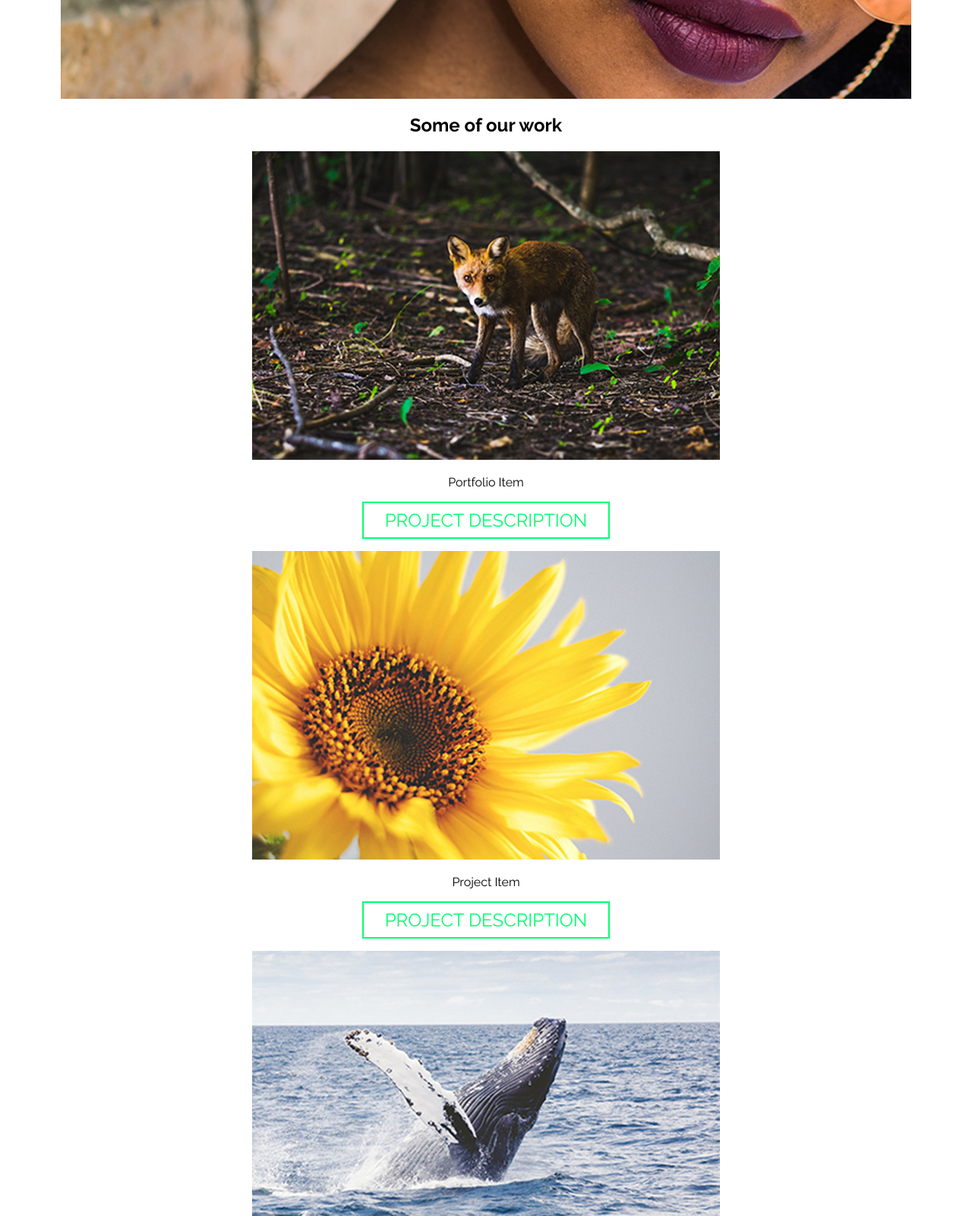
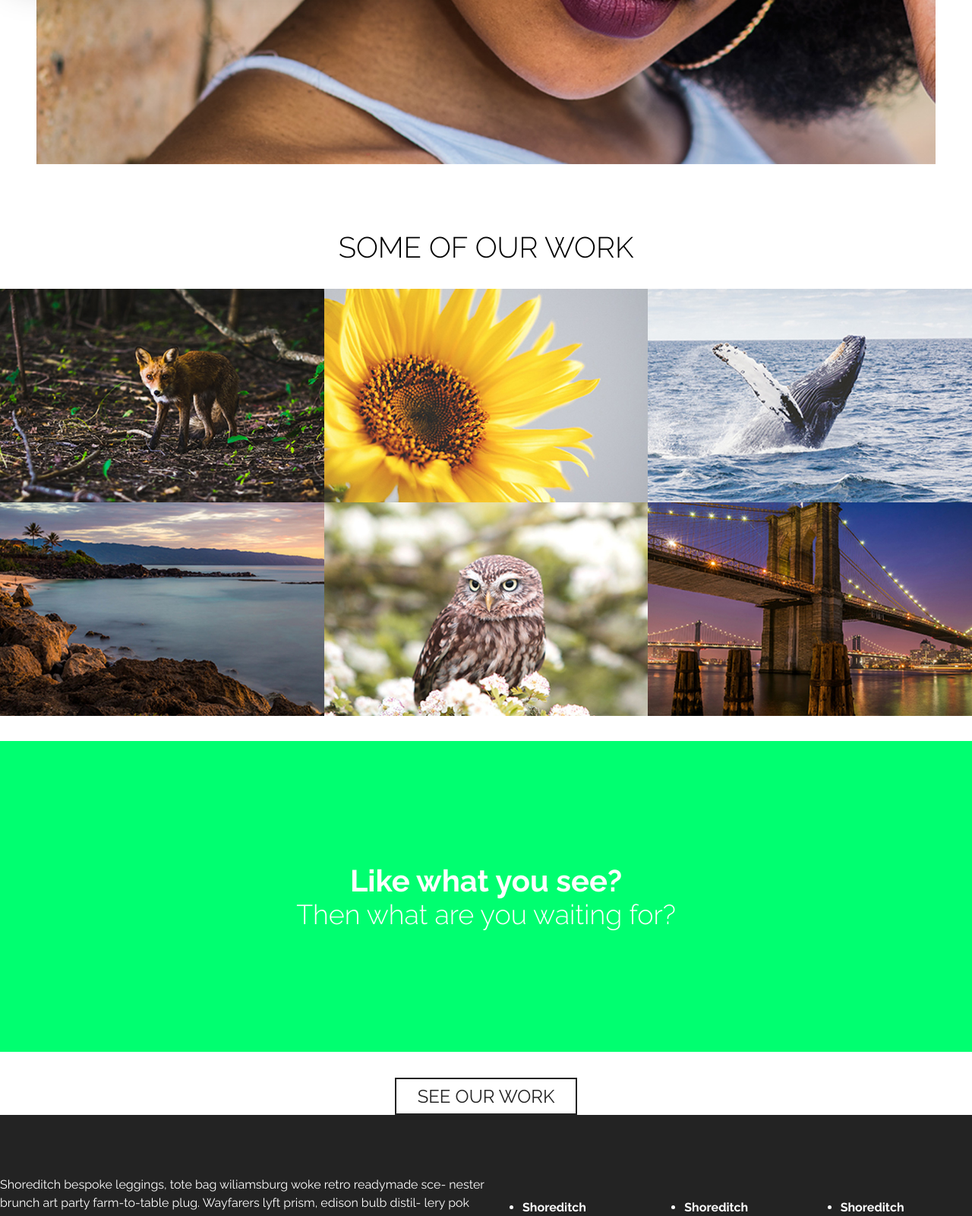
Before and after one commit to Amablac/Creative-Inc, a plain HTML site: page index.html in a window 1280 px wide. Shown: the part 1200-2800 px from the top of the page at 76% size. Drawn offline with Linux system fonts and the light colour scheme.

Commit message:
Update styles.css

```diff
--- a/styles.css
+++ b/styles.css
@@ -3,6 +3,7 @@ url('https://fonts.googleapis.com/css?family=Raleway:300,400,700,900');
 
 *{
     box-sizing: border-box;
+    transition: all ease-in-out 250ms;
 }
 
 body{
@@ -21,8 +22,93 @@ img{
  margin: 0 auto;
 }
 
+.clearfix::after,
+section::after,
+footer::after{
+    content:'';
+    display: block;
+    clear: both;
+
+}
+
+
+
+/*-----column system
+------*/
+
+
+[class^=col-] {
+    width: 100%;
+    margin-top: 1em;
+}
+
+
+
+[class^=col-]:first-child {
+    margin-top: 0;
+}
+
+.col-1{
+    width: 33.333334%;
+    float: left;
+}
+
+@media (min-width:40rem) {
+   [class^=col-] {
+        float: left;
+        padding: 0 .5em;
+    }
+
+
+    [class^=col-]:first-child{
+        padding: 0;
+    }
+
+
+
+    [class^=col-]:last-child {
+        padding: 0;
+    }
+
+
+    .col-3 {
+        width: 50%;
+    }
+
+
+    .col-1{
+        width:16.6666%;
+    }
+}
+
+
+
+@media (min-width:60rem) {
+    .container {
+            max-width: 74em;
+
+    }
+
+
+    .home-about-textbox {
+            max-width: 35em;
+    }
+}
+
+
+
 /*-----typography
 ------*/
+
+p{
+    margin-top: 0;
+    line-height: 1.5;
+}
+
+p:last-of-type {
+margin-bottom: 0;
+}
+
 .title{
     font-size: 2.5em;
 }
@@ -31,6 +117,24 @@ img{
 display: block;
 font-weight: 300;
 font-size: .9em;
+}
+
+.cta {
+    font-size: 2.5em;
+}
+
+.cta span {
+    display: block;
+    font-weight: 300;
+    font-size: .9em;
+}
+.cta-title {
+    margin: 0 0 .5em;
+}
+.unstyled-list {
+    list-style-type: none;
+    margin: 0;
+    padding: 0;
 }
 
 .home-desc {
@@ -47,9 +151,13 @@ font-size: 1rem;
 
 @media(min-width:60rem){
     .title{
-        font-size: 4rem;
+        font-size: 3.6rem;
     }
 }
+
+/*-----button
+----------------*/
+
 .button{
     font-size: 1.5rem;
     text-decoration: none;
@@ -59,6 +167,19 @@ font-size: 1rem;
     padding: 0.5rem 1.75rem;
     display: inline-block;
 }
+
+@media(min-width:60rem) {
+    .button {
+        font-size: 1.5rem;
+    }
+}
+
+.button-small{
+font-size: .7rem;
+font-weight: 700;
+
+}
+
 .button-accent{
     color:#00FF70;
     border-color: #00FF70;
@@ -70,15 +191,24 @@ font-size: 1rem;
     color: #009440 ;
 }
 
-@media(min-width:60rem) {
-    .button {
-        font-size: 1.5rem;
+.button-black {
+    color: #232323;
+    border-color: #232323;
+
 }
+
+.button-black:hover,
+.button-black:focus {
+    background-color: #232323;
+    color: #009440;
 }
+
 
 
 /*------header
 ---------------------*/
+
+
 header{
     margin: 1em;
     position: absolute;
@@ -109,6 +239,8 @@ nav a:focus{
     color: #ddd;
 }
 
+
+
 @media(min-width:60rem) {
     .logo{
         float: left;
@@ -119,8 +251,12 @@ nav a:focus{
     }
 }
 
+
+
+
 /*------home-hero
 ---------------------*/
+
 
 .home-hero{
     font-weight: 700;
@@ -141,8 +277,14 @@ nav a:focus{
 
 }
 
+
+
+
+
 /*------home-about
 ---------------------*/
+
+
 .home-about-textbox{
     background: #232323;
     color: #fff;
@@ -161,6 +303,7 @@ position: relative;
     transform: translateX(-50%);
     padding: 0 .25em;
     background: #232323;
+    letter-spacing: -0.05em;
 
 }
 @media(min-width: 29.6875rem){
@@ -174,20 +317,132 @@ position: relative;
 @media(min-width: 60rem) {
     .home-desc {
         font-size: 2.5rem;
-        top: .4em;
+        top: .9em;
         left: 6rem;
-        transform: translateX(0);    }
+        transform: translateX(0);
+    }
 
     .home-about {
         background-image: url(img/who-we-are.jpg);
-            padding-bottom: 15em;
+        padding-bottom: 10em;
         background-repeat: no-repeat;
+        background-size: cover;
+        margin-bottom: 4em;
+
+
     }
     .home-about-textbox {
         width: 60%;
         margin-left: -2.6%;
         text-align: left;
         top: -5em;
+        padding:7em;
+        outline-offset: -3.75em;
+        box-shadow: 0 0 3em 0 rgba(0, 0, 0, .3);
+    }
+}
+
+
+
+
+/*------portfolio
+---------------------*/
+
+.portfolio{
+margin: 2em 0 0;
 
 }
+
+.port-project{
+    text-transform: uppercase;
+    font-weight: 300;
+    font-size: 1.4rem;
+    padding-top:.6em;
+    margin-top: 1.5em;
+    position: relative;
+
 }
+.overline{
+    background: #00FF70;
+    color: #fff;
+    padding: 0.2px;
+    max-width: 50px;
+    position: absolute;
+    left: 12em;
+    right: 12em;
+    margin: auto;
+}
+
+.port-item {
+    margin: 0;
+    position: relative;
+}
+
+.port-item img {
+    display: block;
+}
+
+
+.port-desc{
+position: absolute;
+z-index: 100;
+bottom: 2em;
+left: 3em;
+right: 3em;
+color: #fff;
+background: rgba(0, 0, 0, .6);
+padding-bottom: 1em;
+}
+.port-desc p {
+    margin: 1em;
+}
+
+@media(min-width: 37rem){
+.port-item {
+    width: 50%;
+    float: left;
+}
+
+.port-project{
+    font-size: 2rem;
+}
+}
+@media(min-width: 60rem) {
+    .port-item {
+        width: 33.3333334%;
+        overflow: hidden;
+
+    }
+    .port-desc{
+        transform: translateY(150%);
+    }
+   .port-item:hover .port-desc {
+        transform: translateY(0%);
+        left: 0em;
+        right: 0em;
+        bottom: 0em;
+    }
+
+        .port-project {
+            font-size: 2.4rem;
+        }
+}
+
+
+/*------cta
+---------------------*/
+.cta{
+    background-color: #00FF70;
+    padding: 4em 0;
+    color: #fffefe;
+}
+
+
+/*------footer
+---------------------*/
+footer{
+    background-color: #232323;
+    color: #fff;
+    text-align: left;
+    padding: 5em 0;
+}
```
Lines whose indentation alone changed are shown as unchanged.
